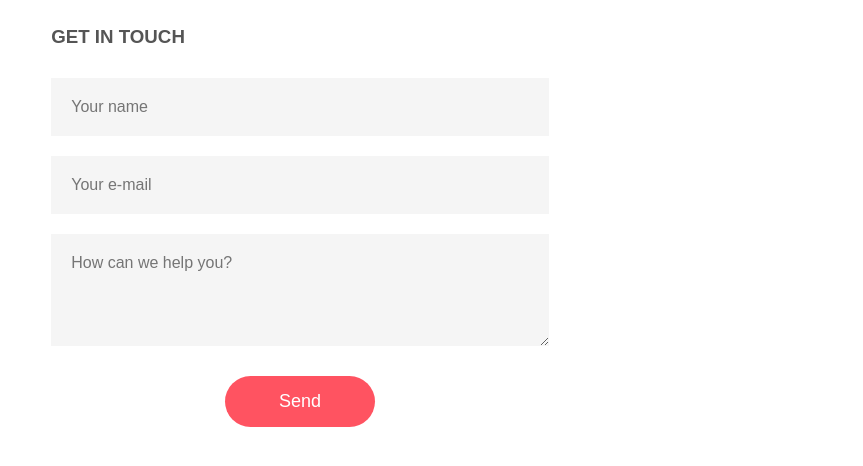
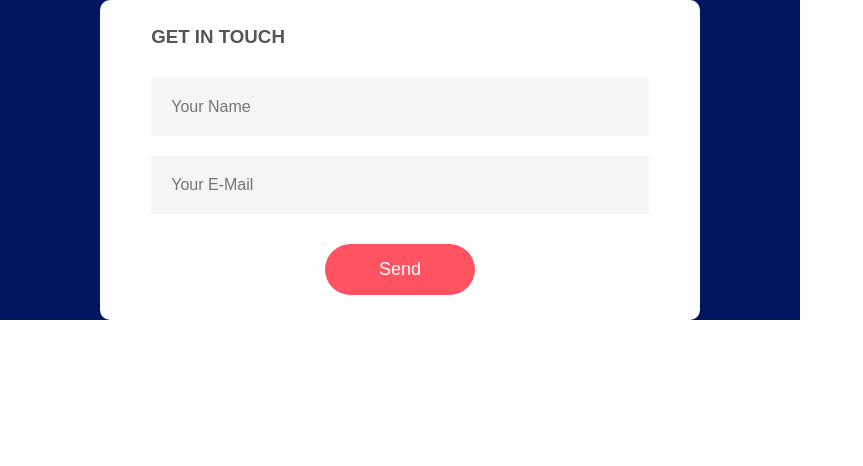
Before and after one commit to GrafkoxLP/contact, a plain HTML site: page index.html in a window 1280 px wide. Shown: the whole page, without its empty margins (0-863 px from the left). Drawn offline with Linux system fonts and the light colour scheme.

Commit message:
Update index.html

```diff
--- a/index.html
+++ b/index.html
@@ -12,14 +12,14 @@
     <link rel="shortcut icon" href="/assets\favicon.ico" type="image/x-icon">
 </head>
 <body>
-    <form action="https://formsubmit.co/herschelleon@gmail.com" method="POST">
-        <h3>GET IN TOUCH</h3>
-        <input type="hidden" name="_subject" value="New Contact Mail!">
-        <input type="hidden" name="_captcha" value="false">
-        <input type="text" id="name" placeholder="Your name" required>
-        <input type="text" id="email" placeholder="Your e-mail" required>
-        <textarea id="message" rows="4" placeholder="How can we help you?"></textarea>
-        <button type="submit">Send</button>
-    </form>
+    <div class="container">
+        <form action="https://formsubmit.co/1cbbb420b991a611b34509620428eb70" method="POST">
+            <h3>GET IN TOUCH</h3>
+            <input type="text" name="name" placeholder="Your Name" required>
+            <input type="email" name="email" placeholder="Your E-Mail" required>
+            <input type="hidden" name="_subject" value="Someone wants to get in touch!">
+            <input type="hidden" name="_captcha" value="false">
+            <button type="submit">Send</button>
+        </form>
 </body>
 </html>
```
